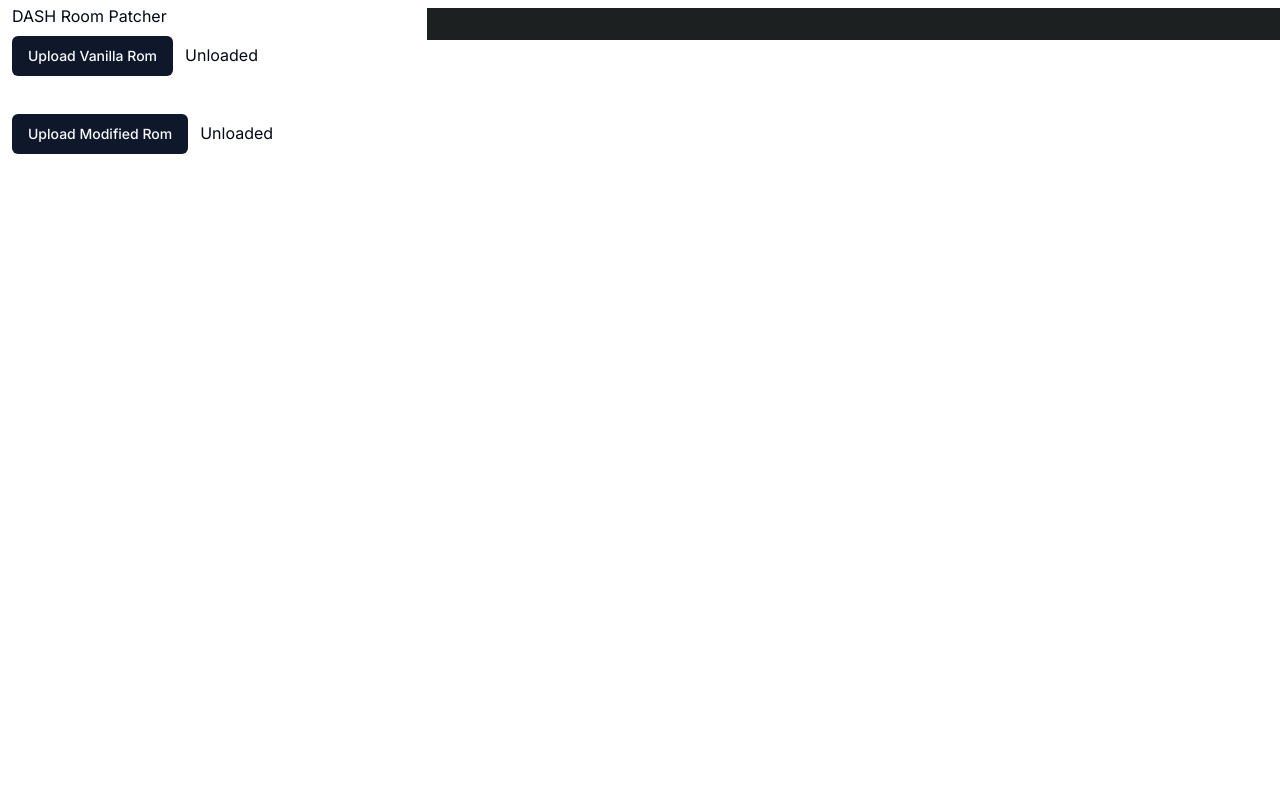
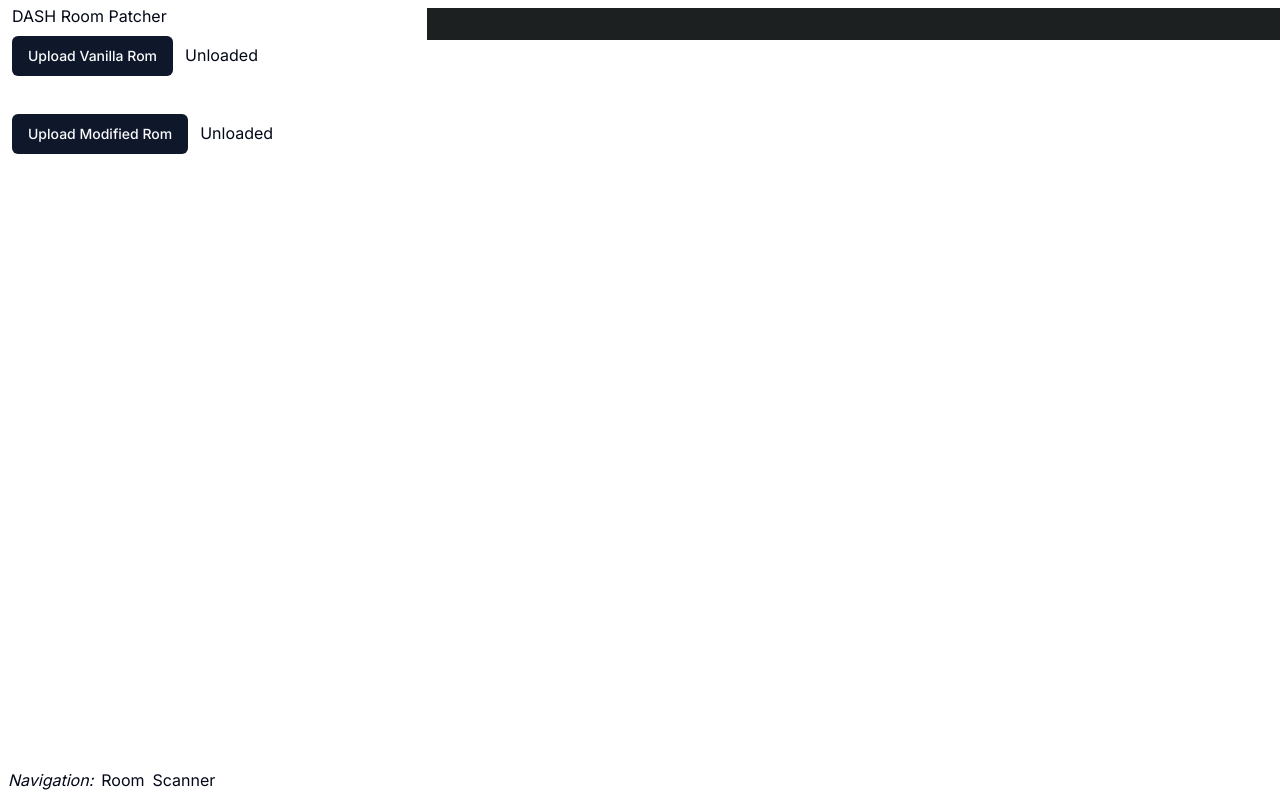
Before and after one commit to MassHesteria/dash-patch-tools, a Next.js app: page / in a window 1280 px wide. Built offline with nearby package versions, Linux system fonts and the light colour scheme.

Commit message:
Added navigation component

```diff
--- a/app/page.tsx
+++ b/app/page.tsx
@@ -8,6 +8,7 @@ import { RomInput } from "@/components/rom-input";
 import { type Room } from "@/lib/rooms";
 import { superMetroidDecompress } from "@/lib/sm-decompress";
 import { toHex } from "@/lib/convert";
+import Navigation from "@/components/navigation";
 
 const vanillaChecksum =
   "12b77c4bc9c1832cee8881244659065ee1d84c70c3d29e6eaf92e6798cc2ca72";
@@ -130,6 +131,7 @@ export default function Home() {
   return (
     <main className="flex justify-center">
       <div id="left_side" className="w-1/3 h-screen pl-2">
+        <div className="h-5/6">
           <div className="p-1">DASH Room Patcher</div>
           <RomInput name="vanillaRom" onLoad={setVanillaBytes}>
             Upload Vanilla Rom
@@ -141,7 +143,9 @@ export default function Home() {
             <div className="p-1">
               <Button
                 onClick={() => {
-                setModifiedRooms(getModifiedRooms(vanillaBytes, modifiedBytes));
+                  setModifiedRooms(
+                    getModifiedRooms(vanillaBytes, modifiedBytes)
+                  );
                 }}
               >
                 Process Files
@@ -152,6 +156,10 @@ export default function Home() {
             ""
           )}
         </div>
+        <div className="h-1/6 relative">
+          <Navigation />
+        </div>
+      </div>
       <div id="right_side" className="w-2/3 h-screen">
         <AsmViewer>{patchCode}</AsmViewer>
       </div>
--- a/app/scanner/page.tsx
+++ b/app/scanner/page.tsx
@@ -6,6 +6,7 @@ import { useState } from "react";
 import { RomInput } from "@/components/rom-input";
 import { IpsPatch, IpsHunk } from "@/lib/ips-patch";
 import { PC_to_LoROM, toHex } from "@/lib/convert";
+import Navigation from "@/components/navigation";
 
 export default function Scanner() {
   const [patchBytes, setPatchBytes] = useState(null);
@@ -52,6 +53,7 @@ export default function Scanner() {
   return (
     <main className="flex justify-center">
       <div id="left_side" className="w-1/3 h-screen pl-2">
+        <div className="h-5/6">
           <div className="p-1">DASH Patch Scanner</div>
           <RomInput name="ipsPatch" onLoad={setPatchBytes}>
             Upload IPS Patch
@@ -64,6 +66,10 @@ export default function Scanner() {
             ""
           )}
         </div>
+        <div className="h-1/6 relative">
+          <Navigation />
+        </div>
+      </div>
       <div id="right_side" className="w-2/3 h-screen">
         <AsmViewer>{patchCode}</AsmViewer>
       </div>
--- /dev/null
+++ b/components/navigation.tsx
@@ -0,0 +1,15 @@
+import Link from "next/link";
+
+export default function Navigation() {
+  return (
+    <div className="absolute insert-x-2 bottom-2">
+      <span className="italic pr-2">Navigation:</span>
+      <Link href="/" className="pr-2">
+        Room
+      </Link>
+      <Link href="/scanner" className="pr-2">
+        Scanner
+      </Link>
+    </div>
+  );
+}
```
Lines whose indentation alone changed are shown as unchanged.
